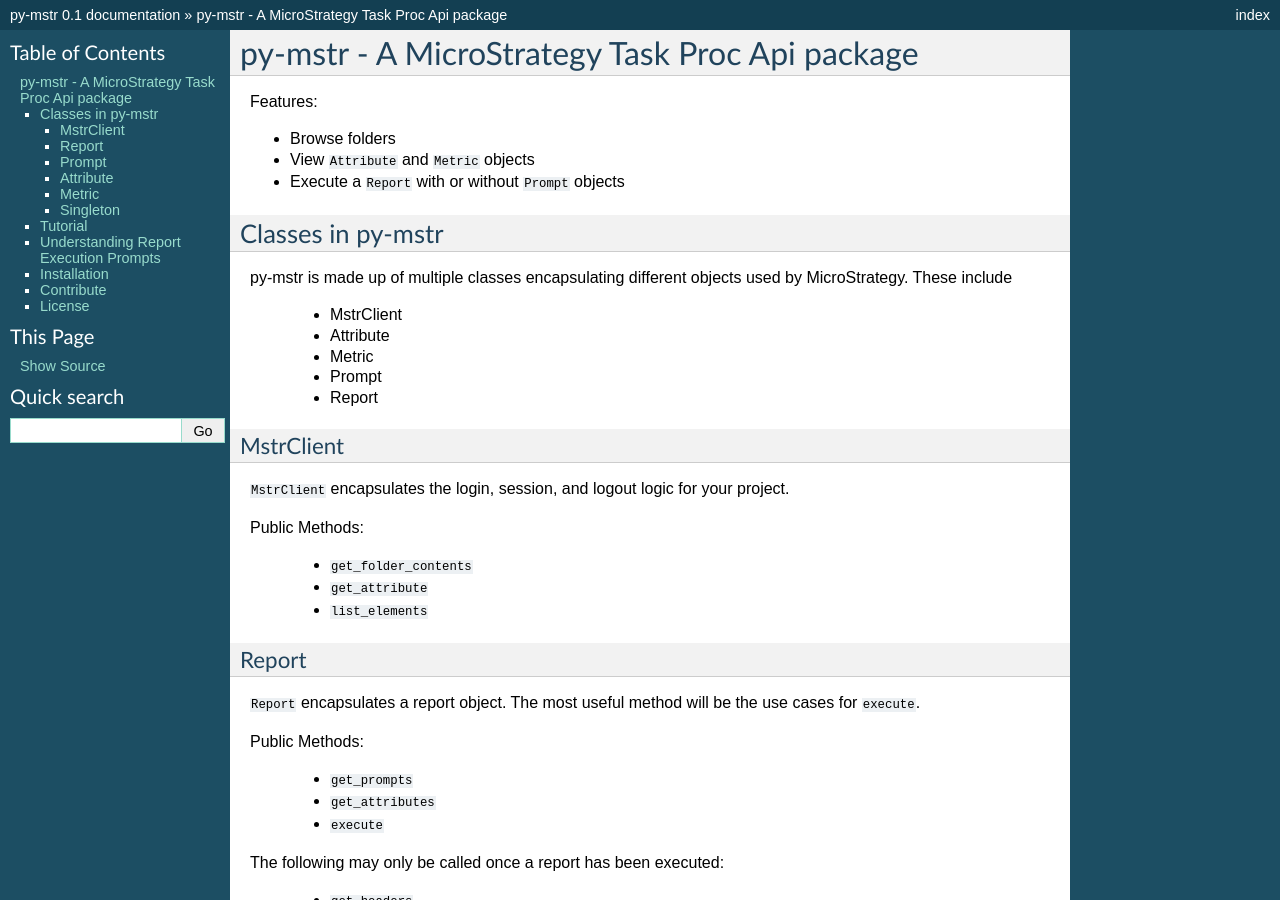
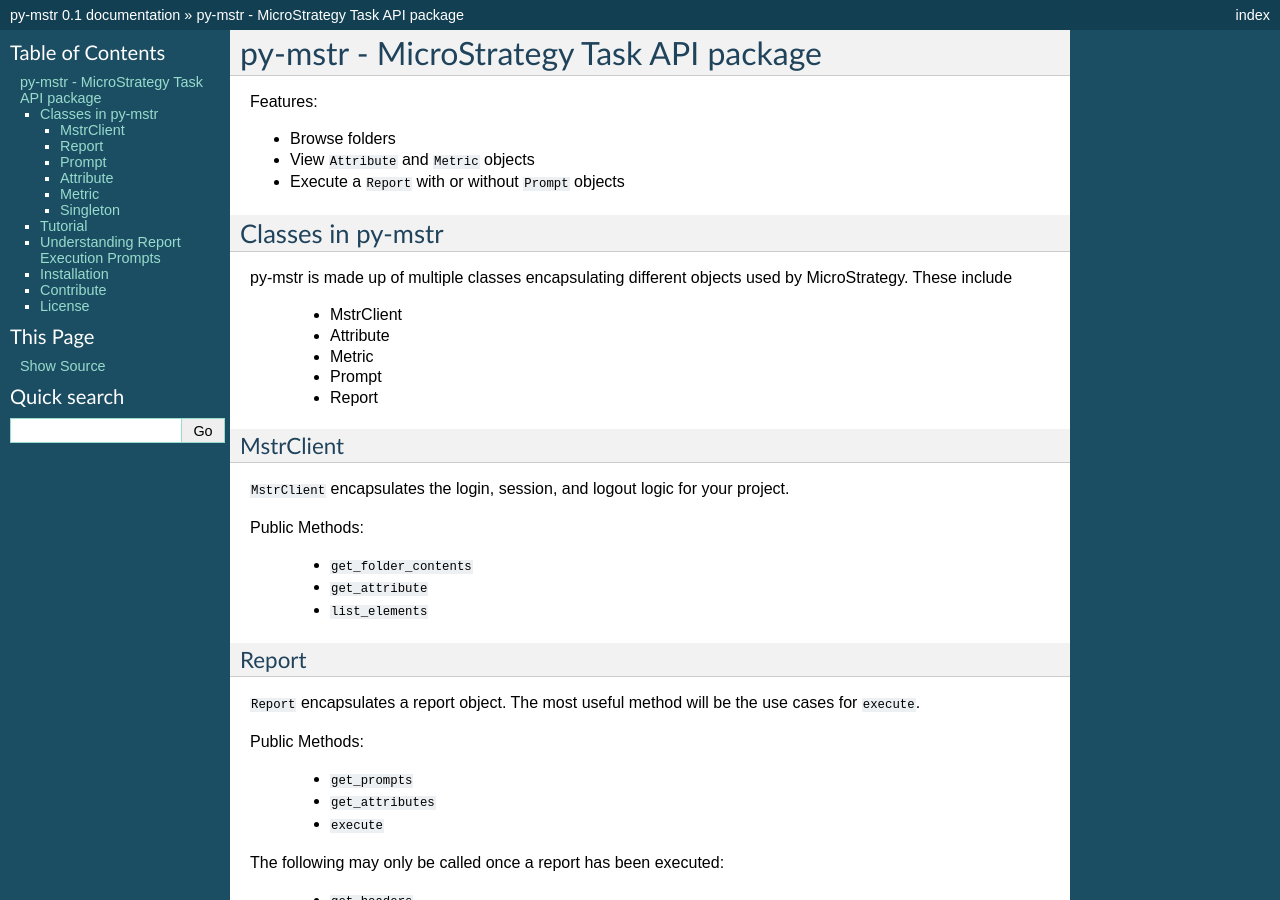
Before and after one commit to josephakirsch/py-mstr, a Sphinx documentation site: the page built from docs/index.rst, in a window 1280 px wide and 900 px high. Built offline with Sphinx 7.4.7, drawn with Linux system fonts in a browser that asks for light colours; some of the changed text lies outside the part shown.

Commit message:
Update index.rst

```diff
--- a/docs/index.rst
+++ b/docs/index.rst
@@ -1,7 +1,7 @@
 .. default-domain:: py
 
 ===============================================
-py-mstr - A MicroStrategy Task Proc Api package
+py-mstr - MicroStrategy Task API package
 ===============================================
 
 Features:
@@ -212,4 +211,4 @@
 License
 =======
 
-    py-mstr is licensed under the MIT license.
+py-mstr is licensed under the MIT license.
```
Also changed, not shown: other parts of docs/index.rst (+0 -1 lines).
